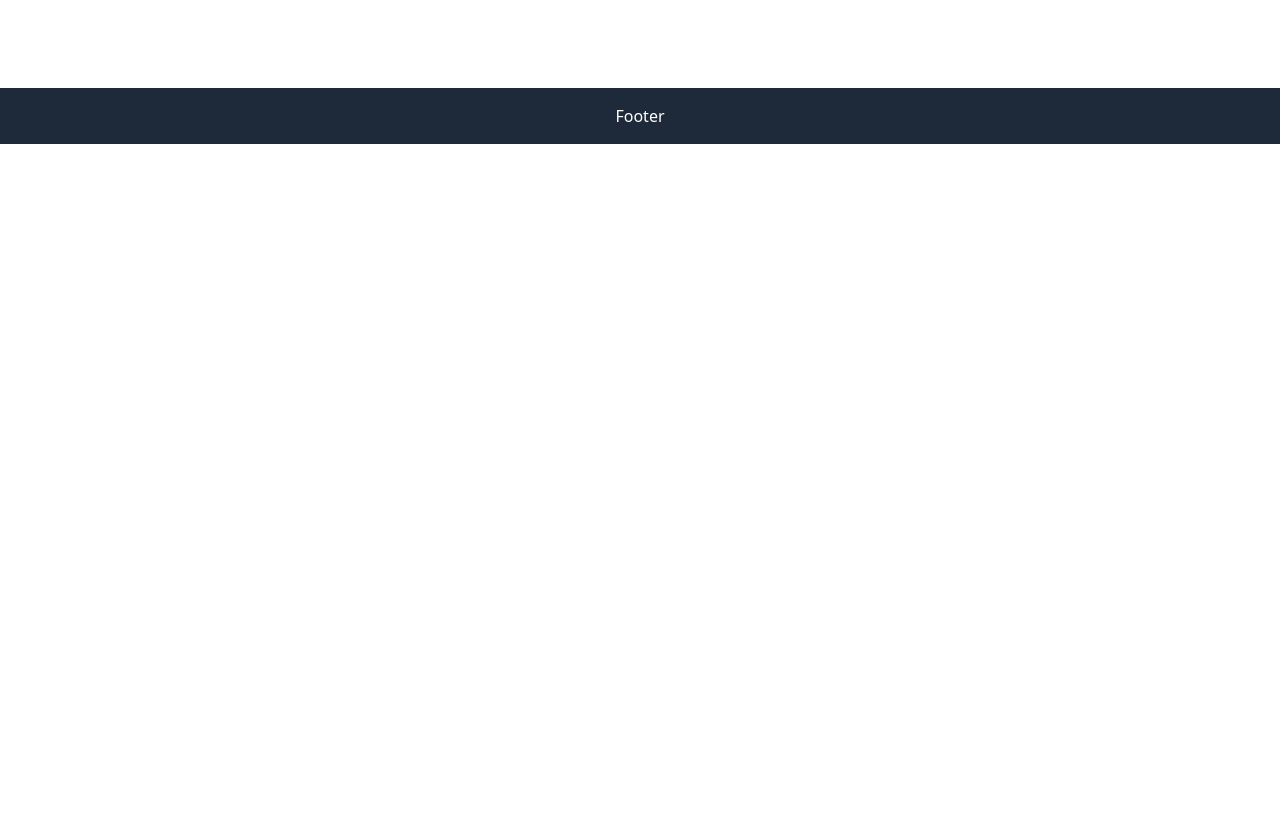
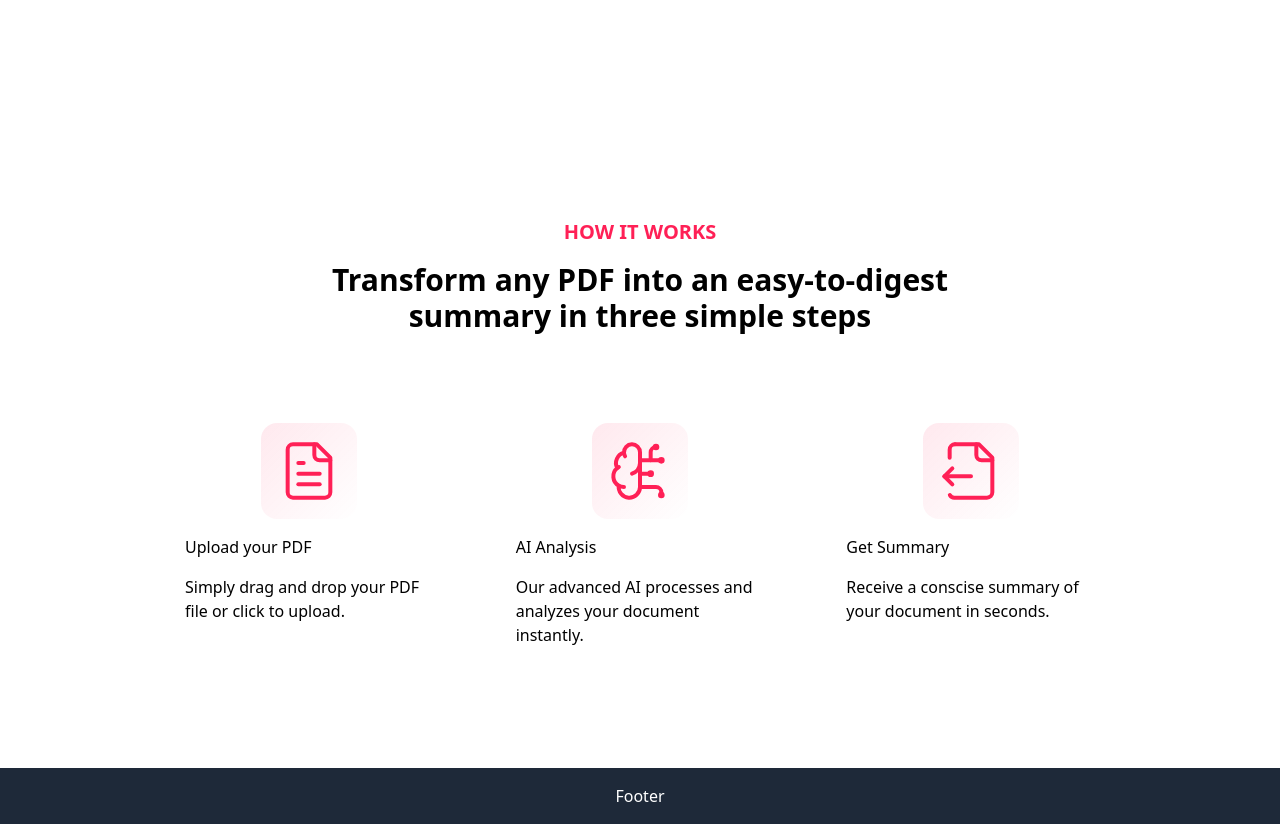
Before and after one commit to aakashsaini09/sommaire, a Next.js app: page / in a window 1280 px wide. Shown: the part 880-1704 px from the top of the page. Before the commit the page ends 1024 px from the top, so only its background shows below. Built offline with nearby package versions, Linux system fonts and the light colour scheme.

Commit message:
steps array

```diff
--- a/app/page.tsx
+++ b/app/page.tsx
@@ -1,6 +1,7 @@
 import BgGradient from "@/components/common/bg-gradient";
 import DemoSection from "@/components/home/demo-section";
 import HeroSection from "@/components/home/hero-section";
+import HowItWorkSection from "@/components/home/howItWorkSection";
 
 export default function Home() {
   return (
@@ -9,9 +10,9 @@
       <div className="flex flex-col">
         <HeroSection/>
         <DemoSection/>
+      <HowItWorkSection/>
       </div>
-      {/* <HowItWorkSection/>
-      <PricingSection/>
+      {/* <PricingSection/>
       <CTASection/> */}
     </div>
   );
--- a/components/home/demo-section.tsx
+++ b/components/home/demo-section.tsx
@@ -4,7 +4,7 @@
 const DemoSection = () => {
   return (
     <section className='relative'>
-      <div className='py-12 lg:py-24 max-w-5xl mx-auto px-4 sm:px-6 lg:px-8'>
+      <div className='py-12 lg:py-24 max-w-5xl mx-auto px-4 sm:px-6 lg:px-8 lg:pt-12'>
         {/* <div
           aria-hidden="true"
           className='pointer-events-none absolute inset-0 -z-10 transform-gpu overflow-hidden blur-3xl'>
@@ -19,11 +19,18 @@
 
         </div> */}
         <div className='flex flex-col items-center text-center space-y-4'>
+          <div className='inline-flex items-center justify-center p-2 rounded-2xl bg-gray-100/80 backdrop-blur-xs border border-gray-500/20 mb-4'>
           <Pizza className='w-6 h-6 text-rose-500'/>
-          <h3 className='font-sans font-bold text-3xl max-w-2xl mx-auto px-4 sm:px-6'>
-            Watch how Sommaire trnasforms <span
-            className='bg-linear-to-r from-rose-500 to-rose-700 bg-clip-text text-transparent'>this Next.js course PDF</span> into an easy-to-read summary!
-          </h3>
+          </div>
+          <div className='text-center mb-16'>
+            <h3 className='font-sans font-bold text-3xl max-w-2xl mx-auto px-4 sm:px-6'>
+              Watch how Sommaire trnasforms <span
+              className='bg-linear-to-r from-rose-500 to-rose-700 bg-clip-text text-transparent'>this Next.js course PDF</span> into an easy-to-read summary!
+            </h3>
+           </div>
+           <div className='flex justify-center items-center px-2 sm:px-4 lg:px-6'>
+            {/* {summary viewer} */}
+           </div>
         </div>
       </div>
     </section>
--- /dev/null
+++ b/components/home/howItWorkSection.tsx
@@ -0,0 +1,73 @@
+import { BrainCircuit, FileOutput, FileText, Pizza } from 'lucide-react';
+import React from 'react'
+type Steps = {
+  label: string;
+  description: string;
+  icon: React.ReactNode;
+}
+const steps: Steps[] = [
+    {
+        icon: <FileText size={64} strokeWidth={1.5}/>,
+        label: 'Upload your PDF',
+        description: 'Simply drag and drop your PDF file or click to upload.'
+    },
+    {
+        icon: <BrainCircuit size={64} strokeWidth={1.5}/>,
+        label: 'AI Analysis',
+        description: 'Our advanced AI processes and analyzes your document instantly.'
+    },
+    {
+        icon: <FileOutput size={64} strokeWidth={1.5}/>,
+        label: 'Get Summary',
+        description: 'Receive a conscise summary of your document in seconds.'
+    },
+
+]
+export default function HowItWorkSection() {
+
+  return (
+    <section>
+        <div className='py-12 lg:py-24 max-w-5xl mx-auto px-4 sm:px-6 lg:px-8'>
+            {/* <div
+          aria-hidden="true"
+          className='pointer-events-none absolute inset-0 -z-10 transform-gpu overflow-hidden blur-3xl'>
+            <div
+              className='relative left-[calc(50%-3rem)] aspect-1155/678 w-[36.125] -translate-x-1/2 bg-linear-to-br from-emerald-500 via-teal-500 to-cyan-500 opacity-30  sm:left-[calc(50%-36rem)] sm:w-[72.1875rem]'
+              style={{
+                      clipPath:
+                          'polygon(74.1% 0%, 44.1% 100%, 61.6% 97.5%, 26.9% 85.5%, 0.1% 80.7%, 2%, 72.5%, 32.5%, 60.2%, 62.4%, 52.4%, 68.1% 47.5%, 58.3% 45.2%, 34.5%, 27.5%, 76.7%, 0.1%, 64.9%, 17.9%, 100%, 27.6%, 76.8%, 76.1%, 97.7%, 74.1%, 44.1%)',
+                    }}>
+
+              </div>
+
+        </div> */}
+        <div className='text-center mb-16'>
+            <h2 className='font-bold text-xl uppercase mb-4 text-rose-500'>How it works</h2>
+            <h3 className='font-bold text-3xl max-w-2xl mx-auto'>Transform any PDF into an easy-to-digest summary in three simple steps</h3>
+        </div>
+        <div className='grid grid-cols-1 md:grid-cols-3 gap-8 max-w-6xl mx-auto relative'>
+            {steps.map((step, index) => (
+                <StepItem key={index} {...step} />
+            ))}
+        </div>
+        </div>
+    </section>
+  )
+}
+
+
+function StepItem({ label, description, icon }: Steps) {
+    // console.log("Working...")
+    // console.log(label, description, icon)
+    return (
+        <div className='relative p-6 rounded-2xl bg-white/5 backdrop-blur-xs border border-white/10 hover:border-rose-500/50 transition-colors group w-full'>
+            <div className='flex flex-col gap-4 h-full'>
+                <div className='flex items-center justify-center h-24 w-24 mx-auto rounded-2xl bg-linear-to-br from-rose-500/10 to-transparent group-hover:from-rose-500/20 transition-colors'>
+                    <div className='text-rose-500'>{icon}</div>
+                </div>
+            <h4>{label}</h4>
+            <p>{description}</p>
+            </div>
+        </div>
+    )
+}
```
